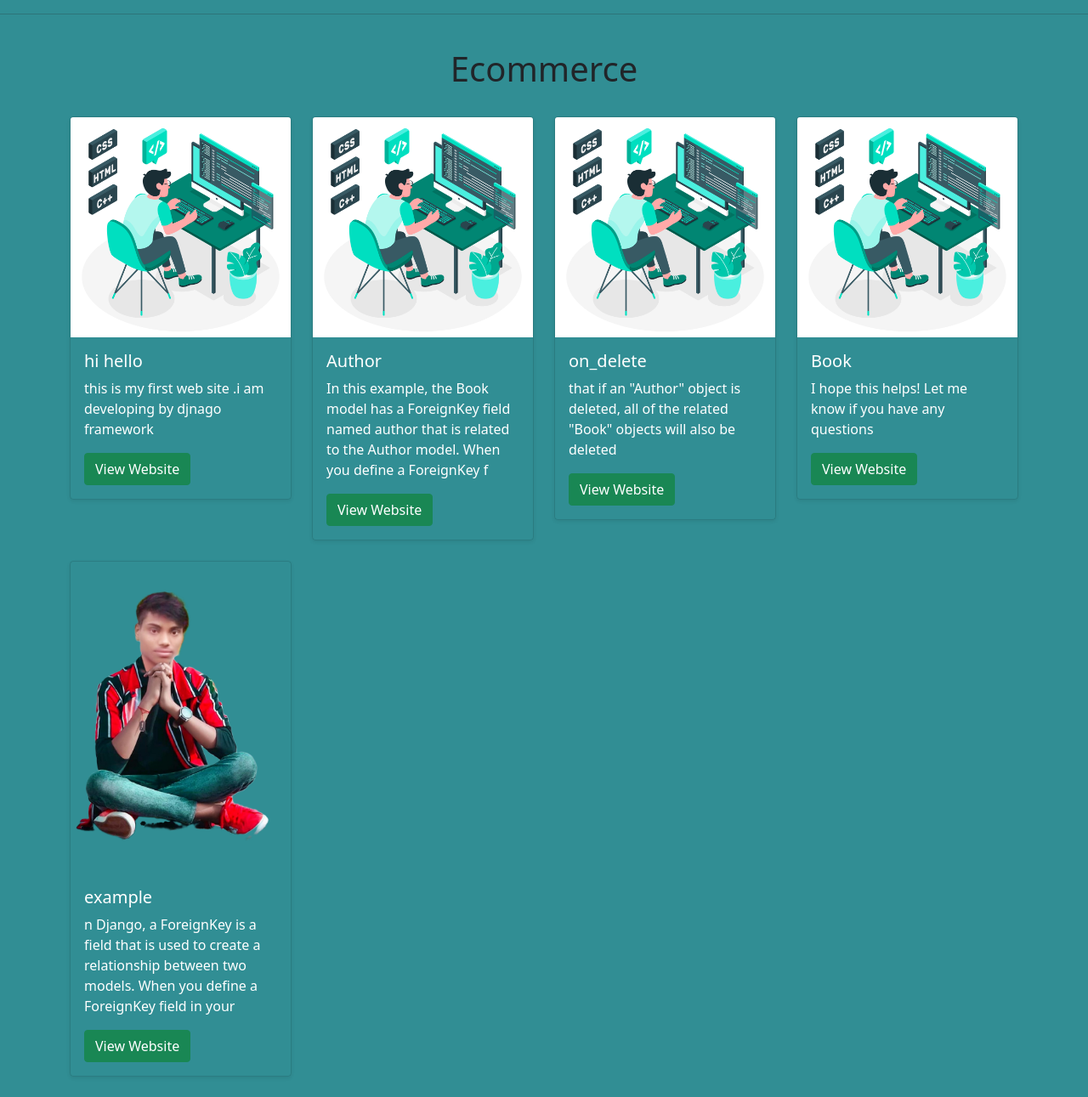
After one commit to pky1341/second-portfolio, a Django app: page /service/ in a window 1280 px wide. The commit adds this page. Shown: the whole page at 85% size. Run offline with Django 4.2, Linux system fonts and the light colour scheme; data comes from the database, SQL or seed files in the repository; both versions use the stored data as it was after the commit.

Commit message:
second commit

```diff
--- a/mysite/urls.py
+++ b/mysite/urls.py
@@ -21,4 +21,5 @@ from django.conf import settings
 urlpatterns = [
     path('admin/', admin.site.urls),
     path('',views.index,name='index'),
+    path('service/',views.service,name='service')
 ]+static(settings.MEDIA_URL, document_root=settings.MEDIA_ROOT)
--- a/mysite/views.py
+++ b/mysite/views.py
@@ -1,6 +1,6 @@
 from django.shortcuts import render
 
-from mysite_app.models import About, Achivement, Home, Information, Navbar,Project
+from mysite_app.models import About, Achivement, Home, Information, Navbar,Project, Service
 
 
 def index(request):
@@ -18,3 +18,6 @@ def index(request):
     data['achive']=achive
     data['project']=project
     return render(request, 'index.html',data)
+def service(request):
+    details=Service.objects.all()
+    return render(request, 'service.html',{'details':details})
--- a/mysite_app/models.py
+++ b/mysite_app/models.py
@@ -38,3 +38,17 @@ class Project(models.Model):
 
     def __str__(self):
         return self.project_name
+
+class Webtype(models.Model):
+    name=models.CharField(max_length=100,null=False)
+    def __str__(self):
+        return self.name
+class Service(models.Model):
+    web_type=models.ForeignKey(Webtype,on_delete=models.CASCADE)
+    web_pic=models.ImageField(upload_to='media/web_pic',null=True,blank=False)
+    web_name=models.CharField(max_length=265,null=True,blank=False)
+    web_desc=models.TextField(null=False)
+    web_url=models.URLField(max_length=500,null=False)
+
+    def __str__(self):
+        return self.web_name
--- a/templates/index.html
+++ b/templates/index.html
@@ -451,11 +451,11 @@ https://templatemo.com/tm-578-first-portfolio
                                     <strong class="site-footer-title d-block mb-3">Services</strong>
 
                                     <ul class="footer-menu">
-                                        <li class="footer-menu-item"><a href="#" class="footer-menu-link">Websites</a></li>
+                                        <li class="footer-menu-item"><a href=" {% url 'service' %} " class="footer-menu-link">Websites</a></li>
 
                                         {% comment %} <li class="footer-menu-item"><a href="#" class="footer-menu-link">Branding</a></li> {% endcomment %}
 
-                                        <li class="footer-menu-item"><a href="#" class="footer-menu-link">Ecommerce</a></li>
+                                        <li class="footer-menu-item"><a href=" {% url 'service' %} " class="footer-menu-link">Ecommerce</a></li>
 
                                         {% comment %} <li class="footer-menu-item"><a href="#" class="footer-menu-link">SEO</a></li> {% endcomment %}
                                     </ul>
--- /dev/null
+++ b/templates/service.html
@@ -0,0 +1,113 @@
+<!DOCTYPE html>
+<html lang="en">
+  <head>
+    <!-- Required meta tags -->
+    <meta charset="utf-8" />
+    <meta name="viewport" content="width=device-width, initial-scale=1" />
+
+    <!-- Bootstrap CSS -->
+    <link
+      href="https://cdn.jsdelivr.net/npm/bootstrap@5.0.2/dist/css/bootstrap.min.css"
+      rel="stylesheet"
+      integrity="sha384-EVSTQN3/azprG1Anm3QDgpJLIm9Nao0Yz1ztcQTwFspd3yD65VohhpuuCOmLASjC"
+      crossorigin="anonymous"
+    />
+
+    <title>Hello, world!</title>
+    <style>
+      body {
+        background-color: #318e94;
+      }
+    </style>
+  </head>
+  <body>
+    {% if 'website' == details.web_type %}
+    <div class="container">
+      <div class="row">
+        <div><h1 class="text-center p-4">Websites</h1></div>
+        {% for obj in details %}
+        <div class="col-sm-3">
+          <div class="row">
+            <div class="col-12">
+              <div class="card bg-transparent text-white mb-4 shadow-sm">
+                <img
+                  src=" {{obj.web_pic.url}} "
+                  class="card-img-top"
+                  alt="Screenshot of Website"
+                />
+                <div class="card-body">
+                  <h5 class="card-title">{{obj.web_name}}</h5>
+                  <p class="card-text">{{obj.web_desc}}</p>
+                  <div
+                    class="d-flex justify-content-between align-items-center"
+                  >
+                    <div class="btn-group">
+                      <a
+                        href=" {{obj.web_url}} "
+                        class="btn btn-success btn-successs-ingradient"
+                        >View Website</a
+                      >
+                    </div>
+                  </div>
+                </div>
+              </div>
+            </div>
+          </div>
+        </div>
+        {% endfor %}
+      </div>
+    </div>
+    {% else %}
+    <hr />
+    <div class="container">
+      <div class="row">
+        <div><h1 class="text-center p-4">Ecommerce</h1></div>
+        {% for obj in details %}
+        <div class="col-sm-3">
+          <div class="row">
+            <div class="col-12">
+              <div class="card bg-transparent text-white mb-4 shadow-sm">
+                <img
+                  src=" {{obj.web_pic.url}} "
+                  class="card-img-top"
+                  alt="Screenshot of Website"
+                />
+                <div class="card-body">
+                  <h5 class="card-title">{{obj.web_name}}</h5>
+                  <p class="card-text">{{obj.web_desc}}</p>
+                  <div
+                    class="d-flex justify-content-between align-items-center"
+                  >
+                    <div class="btn-group">
+                      <a
+                        href=" {{obj.web_url}} "
+                        class="btn btn-success btn-successs-ingradient"
+                        >View Website</a
+                      >
+                    </div>
+                  </div>
+                </div>
+              </div>
+            </div>
+          </div>
+        </div>
+        {% endfor %}
+      </div>
+    </div>
+    {% endif %}
+    <!-- Optional JavaScript; choose one of the two! -->
+
+    <!-- Option 1: Bootstrap Bundle with Popper -->
+    <script
+      src="https://cdn.jsdelivr.net/npm/bootstrap@5.0.2/dist/js/bootstrap.bundle.min.js"
+      integrity="sha384-MrcW6ZMFYlzcLA8Nl+NtUVF0sA7MsXsP1UyJoMp4YLEuNSfAP+JcXn/tWtIaxVXM"
+      crossorigin="anonymous"
+    ></script>
+
+    <!-- Option 2: Separate Popper and Bootstrap JS -->
+    <!--
+    <script src="https://cdn.jsdelivr.net/npm/@popperjs/core@2.9.2/dist/umd/popper.min.js" integrity="sha384-IQsoLXl5PILFhosVNubq5LC7Qb9DXgDA9i+tQ8Zj3iwWAwPtgFTxbJ8NT4GN1R8p" crossorigin="anonymous"></script>
+    <script src="https://cdn.jsdelivr.net/npm/bootstrap@5.0.2/dist/js/bootstrap.min.js" integrity="sha384-cVKIPhGWiC2Al4u+LWgxfKTRIcfu0JTxR+EQDz/bgldoEyl4H0zUF0QKbrJ0EcQF" crossorigin="anonymous"></script>
+    -->
+  </body>
+</html>
```
Also changed, not shown: mysite_app/admin.py (+9 -2 lines), db.sqlite3, media/web_pic/coding.jpg (added), media/web_pic/coding_4x1T4Os.jpg (added), media/web_pic/coding_OPnO4cc.jpg (added), media/web_pic/coding_zE4DIDx.jpg (added), media/web_pic/hotpot.png (added), mysite_app/migrations/0010_webtype_service.py (added).
